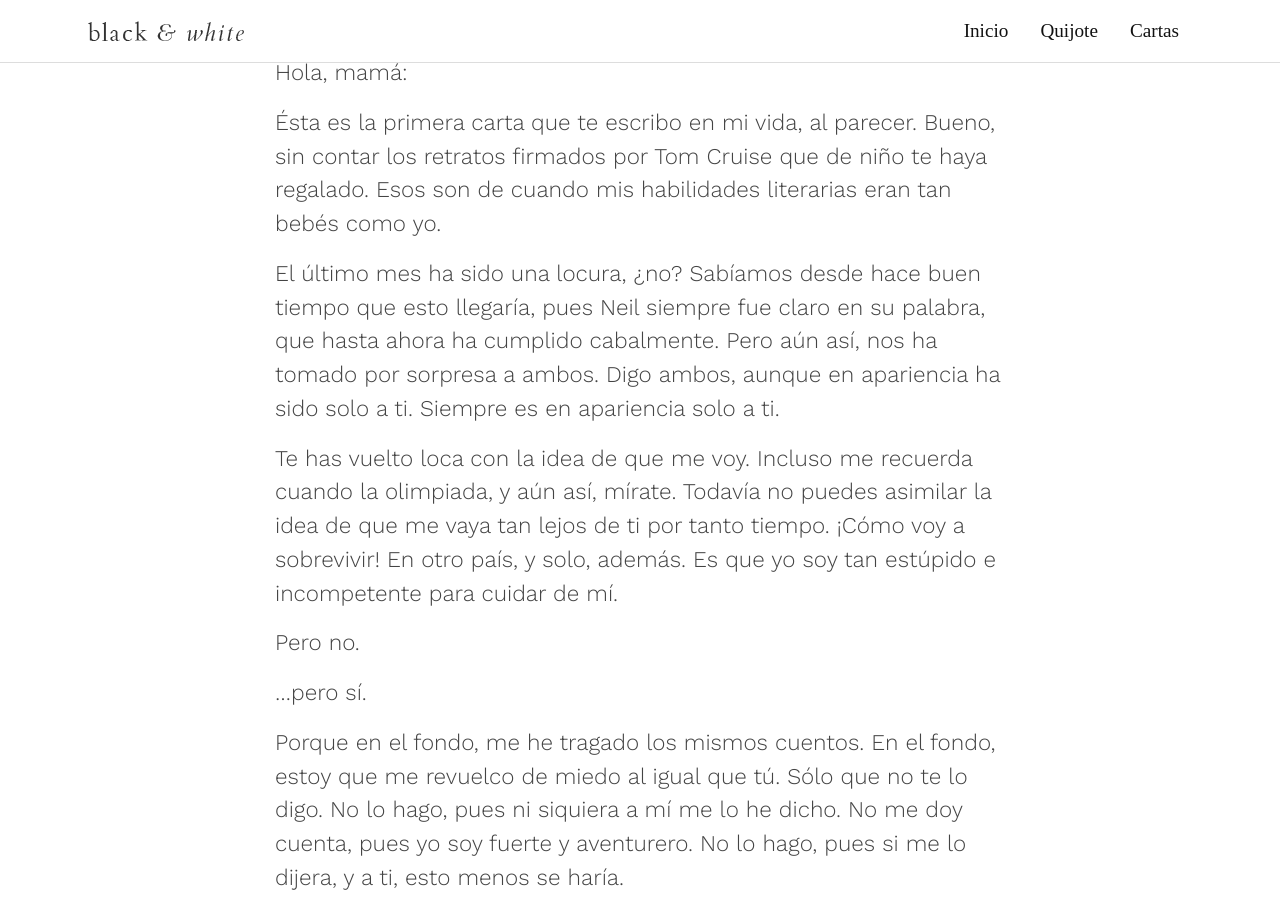
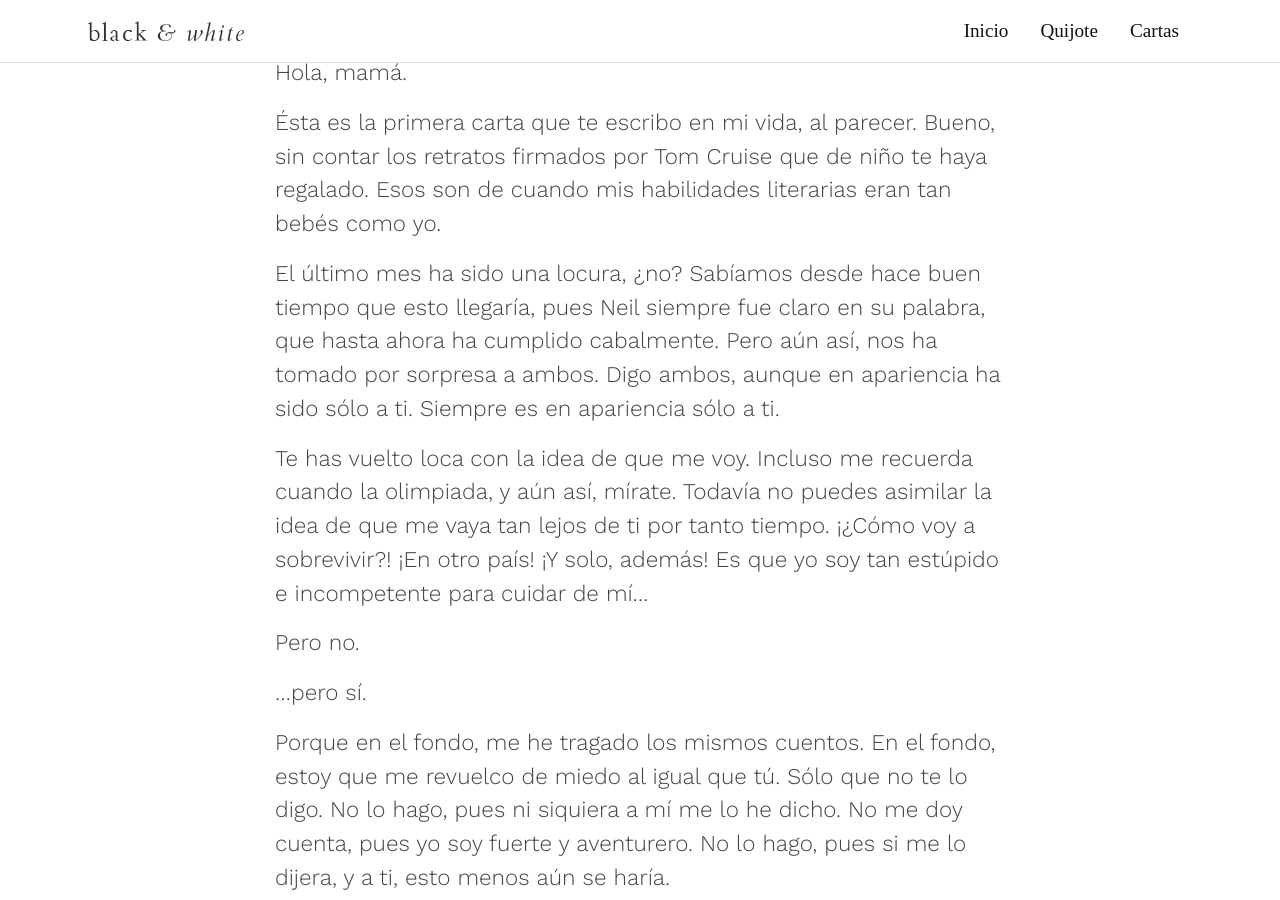
Before and after one commit to mrduhart/quijote, a Jekyll site: the page built from _posts/2017-05-10-estado-mexico.md, in a window 1280 px wide and 900 px high, scrolled down 994 px. Built offline with Jekyll 4.4.1, drawn with Linux system fonts in a browser that asks for light colours; nearby versions of some CDN libraries; some web fonts are replaced; some of the changed text lies outside the part shown.

Commit message:
edit 2017-05-10-estado-mexico

```diff
--- a/_posts/2017-05-10-estado-mexico.md
+++ b/_posts/2017-05-10-estado-mexico.md
@@ -4,23 +4,23 @@ date: 2017-05-10 00:00:00 -06:00
 # image: posts/2017-06-24-barcelona/beach.jpg
 ---
 
-Hola, mamá:
+Hola, mamá.
 
 Ésta es la primera carta que te escribo en mi vida, al parecer. Bueno, sin contar los retratos firmados por Tom Cruise que de niño te haya regalado. Esos son de cuando mis habilidades literarias eran tan bebés como yo.
 
-El último mes ha sido una locura, ¿no? Sabíamos desde hace buen tiempo que esto llegaría, pues Neil siempre fue claro en su palabra, que hasta ahora ha cumplido cabalmente. Pero aún así, nos ha tomado por sorpresa a ambos. Digo ambos, aunque en apariencia ha sido solo a ti. Siempre es en apariencia solo a ti.
+El último mes ha sido una locura, ¿no? Sabíamos desde hace buen tiempo que esto llegaría, pues Neil siempre fue claro en su palabra, que hasta ahora ha cumplido cabalmente. Pero aún así, nos ha tomado por sorpresa a ambos. Digo ambos, aunque en apariencia ha sido sólo a ti. Siempre es en apariencia sólo a ti.
 
-Te has vuelto loca con la idea de que me voy. Incluso me recuerda cuando la olimpiada, y aún así, mírate. Todavía no puedes asimilar la idea de que me vaya tan lejos de ti por tanto tiempo. ¡Cómo voy a sobrevivir! En otro país, y solo, además. Es que yo soy tan estúpido e incompetente para cuidar de mí.
+Te has vuelto loca con la idea de que me voy. Incluso me recuerda cuando la olimpiada, y aún así, mírate. Todavía no puedes asimilar la idea de que me vaya tan lejos de ti por tanto tiempo. ¡¿Cómo voy a sobrevivir?! ¡En otro país! ¡Y solo, además! Es que yo soy tan estúpido e incompetente para cuidar de mí...
 
 Pero no.
 
 ...pero sí.
 
-Porque en el fondo, me he tragado los mismos cuentos. En el fondo, estoy que me revuelco de miedo al igual que tú. Sólo que no te lo digo. No lo hago, pues ni siquiera a mí me lo he dicho. No me doy cuenta, pues yo soy fuerte y aventurero. No lo hago, pues si me lo dijera, y a ti, esto menos se haría.
+Porque en el fondo, me he tragado los mismos cuentos. En el fondo, estoy que me revuelco de miedo al igual que tú. Sólo que no te lo digo. No lo hago, pues ni siquiera a mí me lo he dicho. No me doy cuenta, pues yo soy fuerte y aventurero. No lo hago, pues si me lo dijera, y a ti, esto menos aún se haría.
 
 Sin embargo, se hará. Se va a hacer porque así me lo prometió Neil. Porque así me comprometí con él. Porque, siendo más honesto, así lo deseo.
 
 Ahora no hay tiempo para miedos, que urge completar los preparativos. Ya sabemos el desastre que es ese hombre para organizar estas cosas, así que me toca verlo todo a mí con Rocío.
 
-No hablamos luego,<br>
+No nos hablamos luego,<br>
 Tu hijo Amauri
```
Also changed, not shown: _posts/2017-06-24-barcelona.md (+2 -1 lines).
